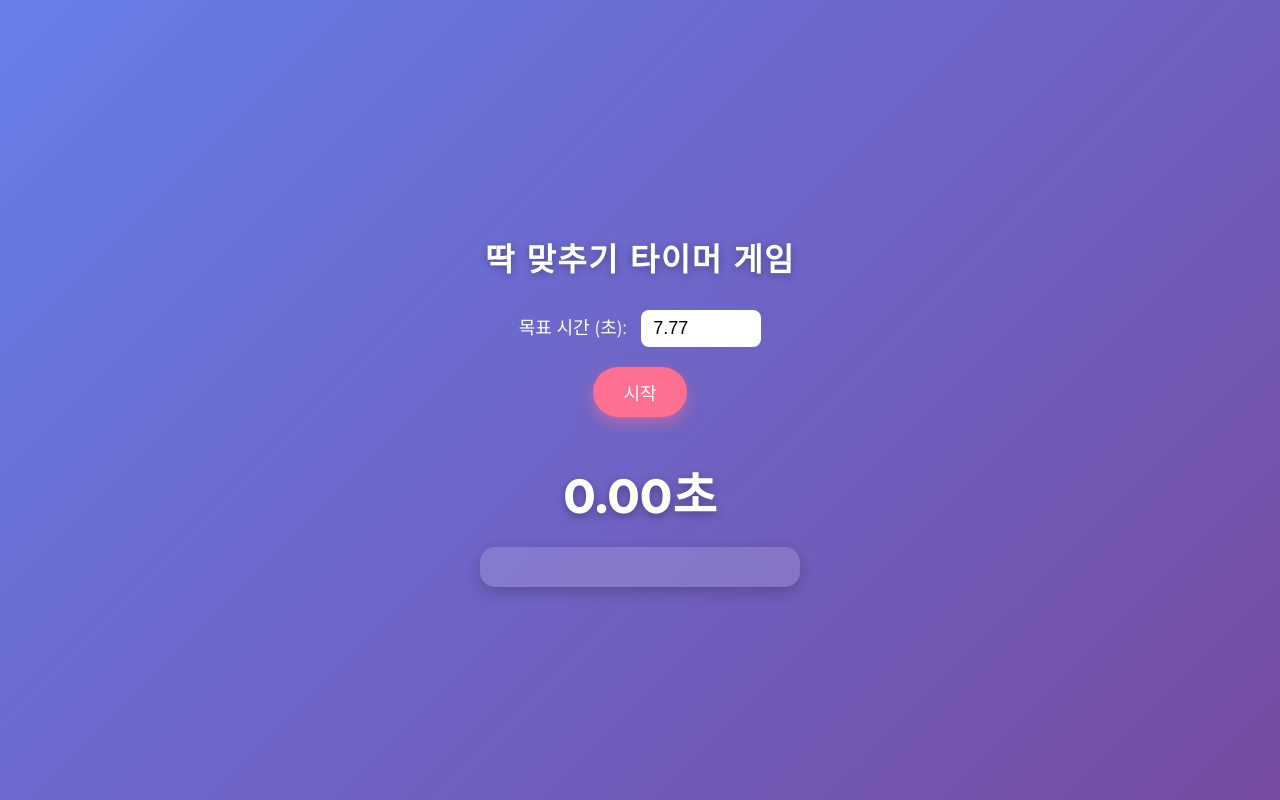
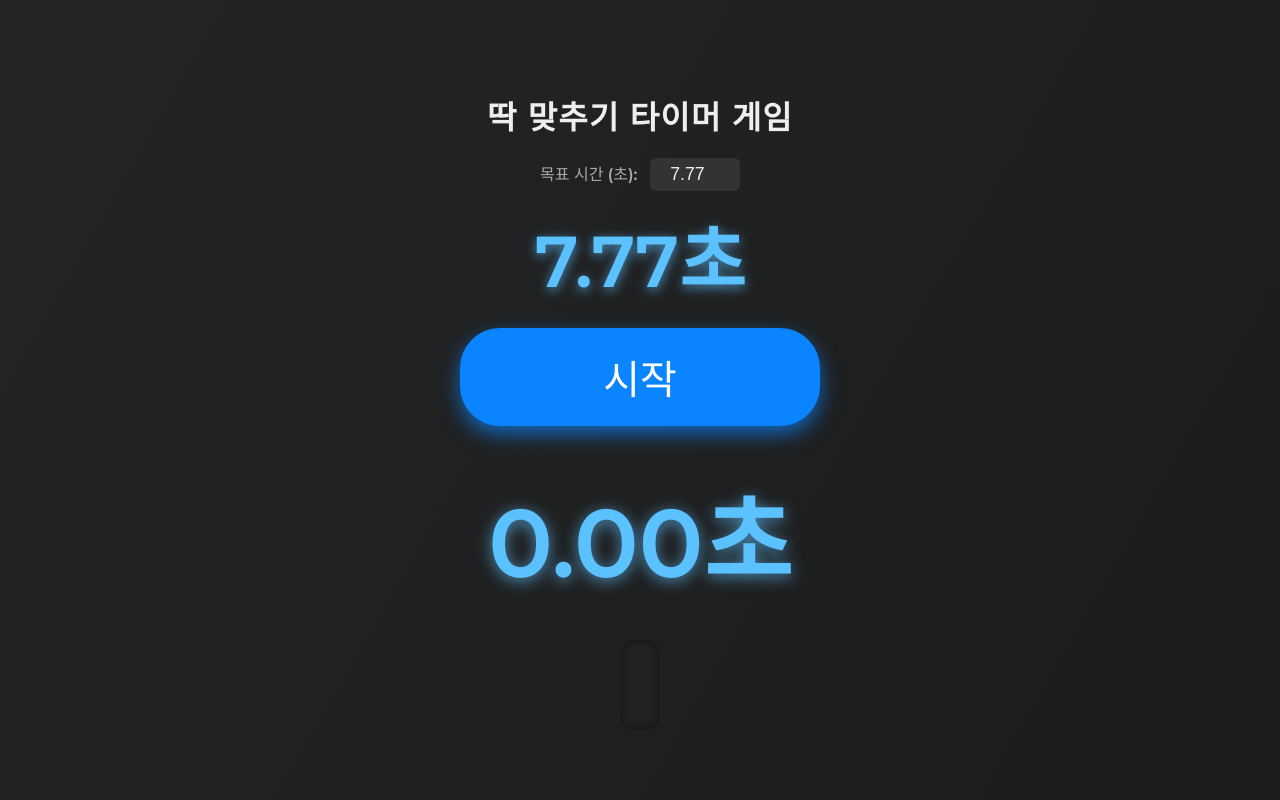
Before and after one commit to maengdori/html, a plain HTML site: page index.html in a window 1280 px wide. Drawn offline with Linux system fonts and the light colour scheme.

Commit message:
Update index.html

```diff
--- a/index.html
+++ b/index.html
@@ -1,11 +1,10 @@
 <!DOCTYPE html>
 <html lang="ko">
-
 <head>
 <meta charset="UTF-8" />
 <title>딱 맞추기 타이머 게임</title>
 <style>
-        @import url('https://fonts.googleapis.com/css2?family=Montserrat:wght@400;700&display=swap');
+  @import url('https://fonts.googleapis.com/css2?family=Montserrat:wght@600&display=swap');
 
   * {
     box-sizing: border-box;
@@ -14,123 +13,145 @@
   body {
     margin: 0;
     font-family: 'Montserrat', sans-serif;
-            background: linear-gradient(135deg, #667eea, #764ba2);
-            color: #fff;
+    background: linear-gradient(120deg, #232526, #1c1c1c);
+    color: #eee;
     min-height: 100vh;
     display: flex;
     flex-direction: column;
     align-items: center;
     justify-content: center;
-            padding: 20px;
+    padding: 30px 20px;
   }
 
   h1 {
-            font-weight: 700;
-            margin-bottom: 30px;
-            text-shadow: 0 2px 8px rgba(0, 0, 0, 0.3);
-            letter-spacing: 1.5px;
+    font-weight: 600;
+    margin-bottom: 20px;
+    font-size: 2rem;
+    text-align: center;
+    letter-spacing: 1.2px;
   }
 
   label {
-            font-size: 18px;
-            font-weight: 500;
-            margin-right: 10px;
+    font-size: 1rem;
+    color: #aaa;
+    margin-right: 8px;
+  }
+
+  #inputSection {
+    margin-bottom: 20px;
+    text-align: center;
   }
 
   input[type="number"] {
-            font-size: 18px;
-            padding: 8px 12px;
+    font-size: 1.1rem;
+    padding: 6px 10px;
+    width: 90px;
     border: none;
-            border-radius: 8px;
-            width: 120px;
+    border-radius: 6px;
     outline: none;
+    background: #333;
+    color: #eee;
+    text-align: center;
     transition: box-shadow 0.3s ease;
   }
-
   input[type="number"]:focus {
-            box-shadow: 0 0 8px 2px #ffdd59;
+    box-shadow: 0 0 8px 2px #5cc1ff;
   }
 
-        button {
-            font-size: 18px;
-            padding: 12px 30px;
-            margin-top: 20px;
+  #targetDisplay {
+    margin-top: 12px;
+    font-size: 4.5rem;
+    font-weight: 700;
+    color: #5cc1ff;
+    text-shadow: 0 3px 12px rgba(92,193,255,0.7);
+    user-select: none;
+    min-height: 70px;
+  }
+
+  #toggleBtn {
+    width: 100%;
+    max-width: 360px;
+    font-size: 2.5rem;
+    padding: 20px 0;
     border: none;
-            border-radius: 30px;
-            background: #ff6f91;
+    border-radius: 40px;
+    background: #0b84ff;
     color: white;
     cursor: pointer;
-            box-shadow: 0 6px 15px rgba(255, 111, 145, 0.5);
-            transition: background 0.3s ease, box-shadow 0.3s ease;
+    box-shadow: 0 8px 20px rgba(11,132,255,0.7);
     user-select: none;
+    transition: background 0.3s ease, box-shadow 0.3s ease, transform 0.1s ease;
   }
-
-        button:hover {
-            background: #ff528b;
-            box-shadow: 0 8px 20px rgba(255, 82, 139, 0.7);
+  #toggleBtn:hover {
+    background: #0977d9;
+    box-shadow: 0 10px 25px rgba(9,119,217,0.8);
   }
-
-        button:active {
-            transform: scale(0.98);
+  #toggleBtn:active {
+    transform: scale(0.97);
   }
 
   #display {
-            font-size: 48px;
+    font-size: 6rem;
     font-weight: 700;
     margin-top: 40px;
-            height: 60px;
-            text-shadow: 0 3px 8px rgba(0, 0, 0, 0.3);
+    color: #5cc1ff;
+    text-shadow: 0 3px 15px rgba(92,193,255,0.7);
+    user-select: none;
+    min-height: 100px;
   }
 
   #result {
-            background: rgba(255, 255, 255, 0.15);
-            margin-top: 30px;
-            padding: 20px 25px;
+    margin-top: 35px;
+    font-size: 1.3rem;
+    color: #bbb;
+    max-width: 360px;
+    text-align: center;
+    line-height: 1.4;
+    user-select: text;
+    min-height: 90px;
+    background: #222;
     border-radius: 15px;
-            box-shadow: 0 5px 15px rgba(0, 0, 0, 0.2);
-            font-size: 22px;
-            line-height: 1.4;
-            min-width: 320px;
-            max-width: 400px;
-            user-select: text;
+    padding: 15px 20px;
+    box-shadow: inset 0 0 8px #111;
   }
 
-        @media (max-width: 480px) {
-            body {
-                padding: 15px;
+  @media (max-width: 400px) {
+    #toggleBtn {
+      font-size: 2rem;
+      padding: 16px 0;
+      max-width: 100%;
+      border-radius: 30px;
     }
-
+    #display {
+      font-size: 4.5rem;
+      min-height: 80px;
+    }
     #result {
-                font-size: 18px;
-                min-width: auto;
+      font-size: 1.1rem;
       max-width: 100%;
-                padding: 15px 20px;
+      min-height: 80px;
     }
-
-            #display {
-                font-size: 36px;
+    input[type="number"] {
+      width: 70px;
+      font-size: 1rem;
+      padding: 5px 8px;
     }
-
-            input[type="number"] {
-                width: 100px;
-                font-size: 16px;
-                padding: 6px 10px;
-            }
-
-            button {
-                padding: 10px 24px;
-                font-size: 16px;
+    #targetDisplay {
+      font-size: 3rem;
+      min-height: 60px;
     }
   }
 </style>
 </head>
-
 <body>
 <h1>딱 맞추기 타이머 게임</h1>
-    <div>
+
+<div id="inputSection">
   <label for="targetTime">목표 시간 (초): </label>
   <input type="number" id="targetTime" min="0.01" step="0.01" value="7.77" />
+  <div id="targetDisplay">7.77초</div>
 </div>
+
 <button id="toggleBtn">시작</button>
 
 <div id="display">0.00초</div>
@@ -138,6 +159,7 @@
 
 <script>
   const targetInput = document.getElementById('targetTime');
+  const targetDisplay = document.getElementById('targetDisplay');
   const toggleBtn = document.getElementById('toggleBtn');
   const display = document.getElementById('display');
   const result = document.getElementById('result');
@@ -149,6 +171,15 @@
   function formatTime(ms) {
     return (ms / 1000).toFixed(2) + '초';
   }
+
+  targetInput.addEventListener('input', () => {
+    let val = parseFloat(targetInput.value);
+    if (isNaN(val) || val <= 0) {
+      targetDisplay.textContent = '잘못된 입력';
+    } else {
+      targetDisplay.textContent = val.toFixed(2) + '초';
+    }
+  });
 
   toggleBtn.addEventListener('click', () => {
     if (!running) {
@@ -194,5 +225,4 @@
   });
 </script>
 </body>
-
 </html>
```
Lines whose indentation alone changed are shown as unchanged.
